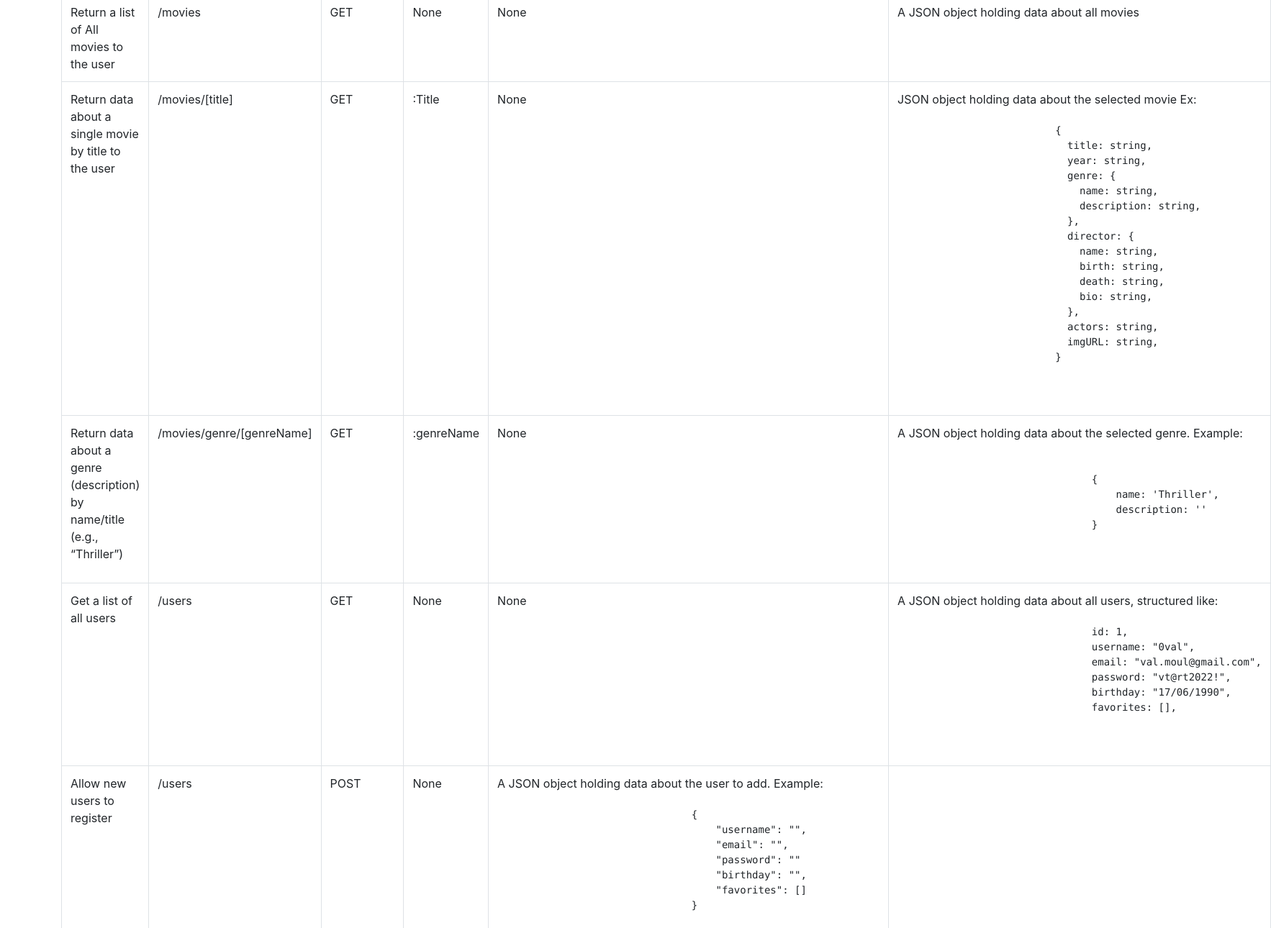
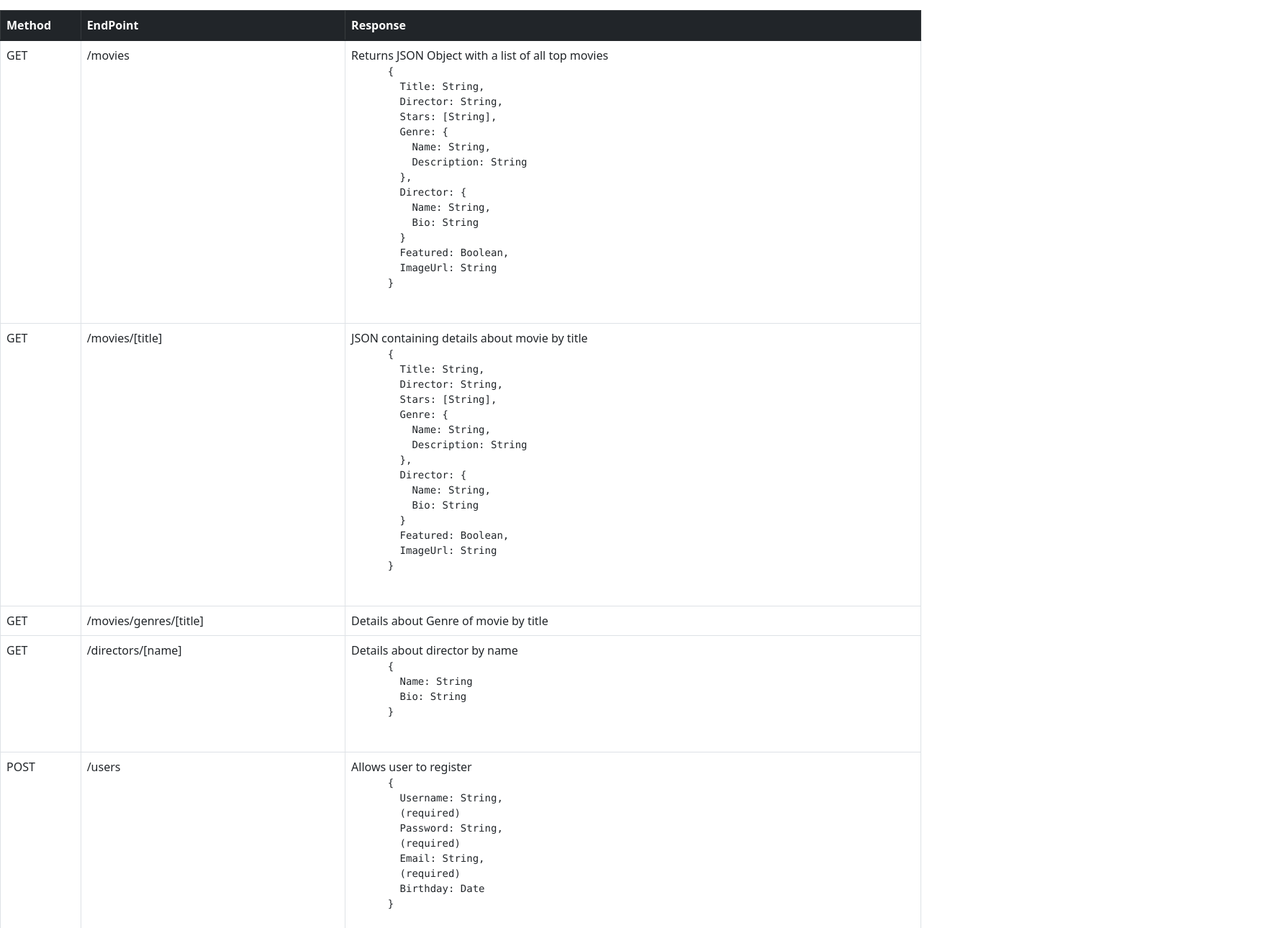
Before and after one commit to Fabulousman23/movie_api1, a website: page public/documentation.html in a window 1280 px wide. Shown: the part 232-1522 px from the top of the page at 72% size, 1766 px wide, since content can reach past the window. Drawn offline with nearby package versions, Linux system fonts and the light colour scheme.

Commit message:
Update documentation.html

```diff
--- a/public/documentation.html
+++ b/public/documentation.html
@@ -1,161 +1,163 @@
 <!DOCTYPE html>
-<html lang="en" dir="ltr">
+<html lang="en">
   <head>
-        <meta charset="utf-8">
-        <link rel="stylesheet" href="https://cdn.jsdelivr.net/npm/bootstrap@4.0.0/dist/css/bootstrap.min.css" integrity="sha384-Gn5384xqQ1aoWXA+058RXPxPg6fy4IWvTNh0E263XmFcJlSAwiGgFAW/dAiS6JXm" crossorigin="anonymous">
-        <title>DOCUMENTATION</title>
+    <meta charset="UTF-8" />
+    <meta http-equiv="X-UA-Compatible" content="IE=edge" />
+    <meta name="viewport" content="width=device-width, initial-scale=1.0" />
+    <title>Document</title>
+    <link
+      href="https://cdn.jsdelivr.net/npm/bootstrap@5.1.3/dist/css/bootstrap.min.css"
+      rel="stylesheet"
+      integrity="sha384-1BmE4kWBq78iYhFldvKuhfTAU6auU8tT94WrHftjDbrCEXSU1oBoqyl2QvZ6jIW3"
+      crossorigin="anonymous"
+    />
   </head>
+  <body>
+    <section>
+      <h1>Movie Details API</h1>
+      <p>This will return details of movies to the user.</p>
+      <p>
+        This will allow users to query specific movie types, genres, and actors.
+      </p>
+      <p>
+        You will be able to sign up, update your personal information and make a
+        list of your favorite movies.
+      </p>
 
-    <body class = "container mt-3">
-        <h2>Documentation API</h2>
-          <P>To build the server-side component of a “movies” web application. The web
-        application will provide users with access to information about different
-        movies, directors, and genres. Users will be able to sign up, update their
-        personal information, and create a list of their favorite movies.
-         </P>
-         <div class="table-responsive-sm">
-            <table class="table table-bordered table-hover">
-              <thead>
+      <h2>endpoints and descriptions</h2>
+      <br />
+      <table class="table table-bordered">
+        <thead class="table-dark">
           <tr>
-                      <h3>
-                      <th>URL</th>
-                      <th>HTTP Method</th>
-                      <th>Query Parameters</th>
-                      <th>Request body data format</th>
-                      <th>Response body data format</th>
-                      </h3>
+            <th>Method</th>
+            <th>EndPoint</th>
+            <th>Response</th>
           </tr>
         </thead>
         <tbody>
           <tr>
-                    <td>Return a list of All movies to the user</td>
+            <td>GET</td>
             <td>/movies</td>
-                    <td>GET</td>
-                    <td>None</td>
-                    <td>None</td>
-                    <td>A JSON object holding data about all movies</td>
-                </tr>
-                <tr>
-                    <td>Return data about a single movie by title to the user</td>
-                    <td>/movies/[title]</td>
-                    <td>GET</td>
-                    <td>:Title</td>
-                    <td>None</td>
-                    <td>JSON object holding data about the selected movie Ex:
+            <td>
+              Returns JSON Object with a list of all top movies
               <pre>
-                        <code>
       {
-                            title: string,
-                            year: string,
-                            genre: {
-                              name: string,
-                              description: string,
+        Title: String,
+        Director: String,
+        Stars: [String],
+        Genre: {
+          Name: String,
+          Description: String
         },
-                            director: {
-                              name: string,
-                              birth: string,
-                              death: string,
-                              bio: string,
-                            },
-                            actors: string,
-                            imgURL: string,
+        Director: {
+          Name: String,
+          Bio: String
         }
-                        </code>
+        Featured: Boolean,
+        ImageUrl: String
+      }
               </pre>
             </td>
           </tr>
           <tr>
-                    <td>Return data about a genre (description) by name/title (e.g., “Thriller”)</td>
-                    <td>/movies/genre/[genreName]</td>
             <td>GET</td>
-                    <td>:genreName</td>
-                    <td>None</td>
-                    <td>A JSON object holding data about the selected genre. Example:
+            <td>/movies/[title]</td>
+            <td>
+              JSON containing details about movie by title
               <pre>
-                            <code>
       {
-                                    name: 'Thriller',
-                                    description: ''
+        Title: String,
+        Director: String,
+        Stars: [String],
+        Genre: {
+          Name: String,
+          Description: String
+        },
+        Director: {
+          Name: String,
+          Bio: String
         }
-                            </code>
+        Featured: Boolean,
+        ImageUrl: String
+      }
               </pre>
             </td>
           </tr>
           <tr>
-                    <td>Get a list of all users</td>
-                    <td>/users</td>
             <td>GET</td>
-                    <td>None</td>
-                    <td>None</td>
-                    <td>A JSON object holding data about all users, structured like:<br>
+            <td>/movies/genres/[title]</td>
+            <td>Details about Genre of movie by title</td>
+          </tr>
+          <tr>
+            <td>GET</td>
+            <td>/directors/[name]</td>
+            <td>
+              Details about director by name
               <pre>
-                            <code>
-                                id: 1,
-                                username: "0val",
-                                email: "val.moul@gmail.com",
-                                password: "vt@rt2022!",
-                                birthday: "17/06/1990",
-                                favorites: [],
-                            </code>
+      {
+        Name: String
+        Bio: String
+      }
               </pre>
             </td>
           </tr>
           <tr>
-                    <td>Allow new users to register</td>
+            <td>POST</td>
             <td>/users</td>
-                    <td>POST</td>
-                    <td>None</td>
-                    <td>A JSON object holding data about the user to add. Example:
+            <td>
+              Allows user to register
               <pre>
-                            <code>
       {
-                                    "username": "",
-                                    "email": "",
-                                    "password": ""
-                                    "birthday": "",
-                                    "favorites": []
+        Username: String,
+        (required)
+        Password: String,
+        (required)
+        Email: String,
+        (required)
+        Birthday: Date
       }
-                            </code>
-                        </pre>
-                    </td>
-                    <tr>
-                        <td>Allow users to update their user info</td>
-                        <td>/users/[username]</td>
-                        <td>PUT</td>
-                        <td>:Username</td>
-                        <td> A JSON object holding the new password. Ex:
-                          <pre>
-                            <code>
-                  {
-                    "name": "susan",
-                    "password": "0000"
-                  }
-                            </code>
-                          </pre>
-                        </td>
-                        <td>JSON object with the updated user. Ex:
-                          <pre>
-                            <code>
-                  {
-                    id: '1',
-                    name: 'susan',
-                    password: "0000"
-                  }
-                            </code>
               </pre>
             </td>
           </tr>
           <tr>
-                        <td>Allow existing users to close account</td>
-                        <td>/users/[id]</td>
+            <td>PUT</td>
+            <td>/users/[name]</td>
+            <td>
+              Allows user to update their information - will update information
+              in JSON.
+              <pre>
+      {
+        Username: String,
+        (required)
+        Password: String,
+        Email: String,
+        Birthday: Date
+      }
+              </pre>
+            </td>
+          </tr>
+          <tr>
+            <td>PUT</td>
+            <td>/favorites/[username]/[movieID]</td>
+            <td>Allows user to add movie to their list of favorites</td>
+          </tr>
+          <tr>
             <td>DELETE</td>
-                        <td>:id</td>
-                        <td>None</td>
-                        <td>A message indicating the user was deleted</td>
+            <td>/favorites/[username]/[movieID]</td>
+            <td>Allows user to remove movie from their list of favorites</td>
+          </tr>
+          <tr>
+            <td>DELETE</td>
+            <td>/users/[username]</td>
+            <td>Allows user to delete account</td>
           </tr>
         </tbody>
       </table>
-              </div>
-            </div>
+    </section>
+    <script
+      src="https://cdn.jsdelivr.net/npm/bootstrap@5.1.3/dist/js/bootstrap.bundle.min.js"
+      integrity="sha384-ka7Sk0Gln4gmtz2MlQnikT1wXgYsOg+OMhuP+IlRH9sENBO0LRn5q+8nbTov4+1p"
+      crossorigin="anonymous"
+    ></script>
   </body>
 </html>
```
Lines whose indentation alone changed are shown as unchanged.
